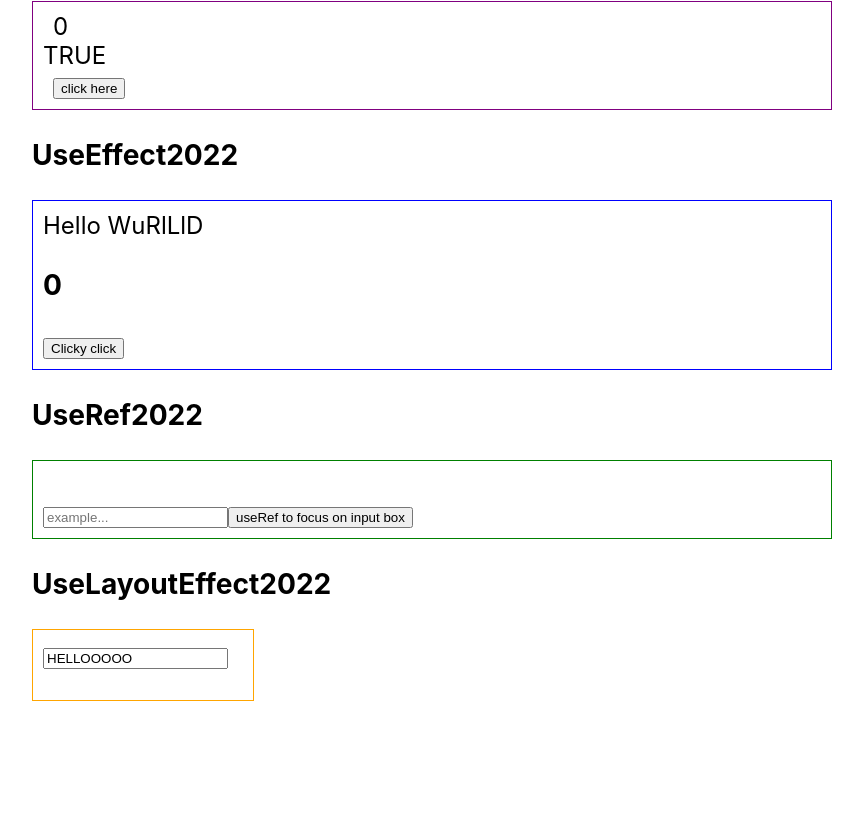
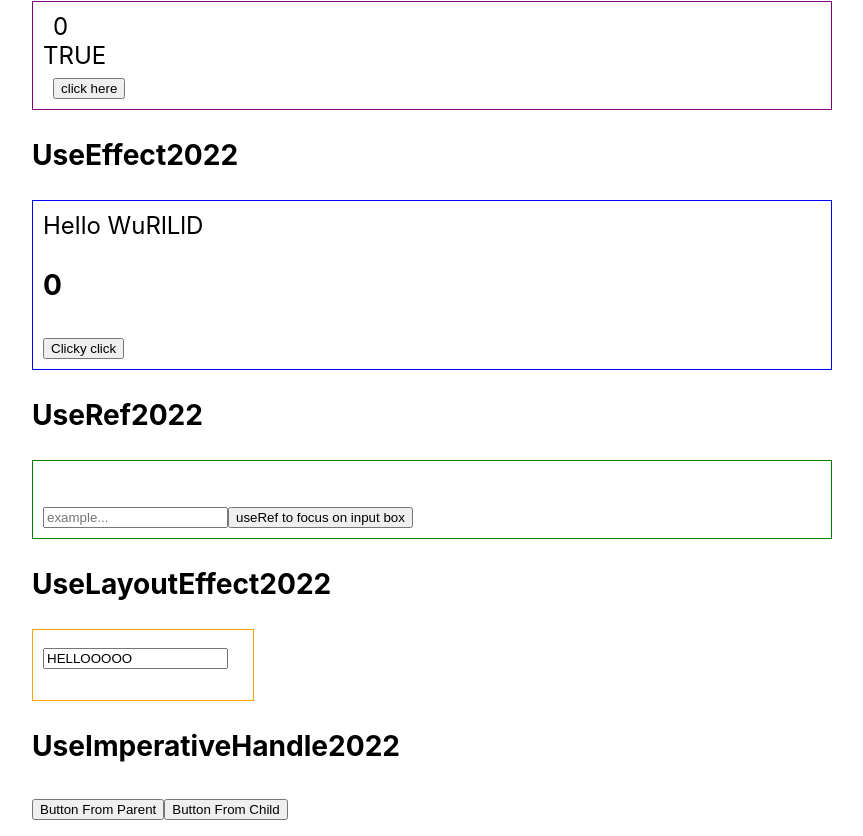
Before and after one commit to jaboulos/ts-hooks, a React (Create React App) app: page / in a window 1280 px wide. Shown: the part 411-1247 px from the top of the page, without its empty margins (208-1071 px from the left). Before the commit the page ends 1128 px from the top, so only its background shows below. Built offline with nearby package versions, Linux system fonts and the light colour scheme; no server answers.

Commit message:
add useImperativeHandle2022 hook

```diff
--- a/src/App.tsx
+++ b/src/App.tsx
@@ -7,11 +7,12 @@
 // import ExtraExamplesComponent from './components/2020-hooks-tutorials/ExtraExamplesComponent';
 
 // https://www.youtube.com/watch?v=LlvBzyy-558&ab_channel=PedroTech
-import { UseState2 } from './components/2022-hooks-tutorials/UseState2022';
+import { UseState2022 } from './components/2022-hooks-tutorials/UseState2022';
 import { UseReducer2022 } from './components/2022-hooks-tutorials/UseReducer2022';
 import { UseEffect2022 } from './components/2022-hooks-tutorials/UseEffect2022';
 import { UseRef2022 } from './components/2022-hooks-tutorials/UseRef2022';
 import { UseLayoutEffect2022 } from './components/2022-hooks-tutorials/UseLayoutEffect2022';
+import { UseImperativeHandle2022 } from './components/2022-hooks-tutorials/UseImperativeHandle2022/UseImperativeHandle2022';
 
 const App = () => {
   return (
@@ -33,7 +34,7 @@ const App = () => {
 
       <h1>2022 hook examples</h1>
       <h3>UseState2022</h3>
-      <UseState2 />
+      <UseState2022 />
 
       <h3>UseReducer2022</h3>
       <UseReducer2022 />
@@ -44,6 +45,8 @@ const App = () => {
       <UseRef2022 />
       <h3>UseLayoutEffect2022</h3>
       <UseLayoutEffect2022 />
+      <h3>UseImperativeHandle2022</h3>
+      <UseImperativeHandle2022 />
     </div>
   );
 };
--- /dev/null
+++ b/src/components/2022-hooks-tutorials/UseImperativeHandle2022/Button.tsx
@@ -0,0 +1,27 @@
+import React, { forwardRef, useImperativeHandle, useState } from 'react';
+
+export const Button = forwardRef((props, ref) => {
+  const [toggle, setToggle] = useState<any>(false);
+
+  // weird way to call this function
+  // takes 2 arguments, 1st is the ref, 2nd is a cb function
+
+  useImperativeHandle(ref, () => ({
+    // create a function that returns an object
+    // inside this object, create functions that we want to
+    // acc in our parent
+    alterToggle() {
+      setToggle(!toggle);
+    },
+  }));
+
+  const onClick = () => {
+    setToggle(!toggle);
+  };
+  return (
+    <>
+      <button onClick={onClick}>Button From Child</button>
+      {toggle && <span>Toggle</span>}
+    </>
+  );
+});
--- /dev/null
+++ b/src/components/2022-hooks-tutorials/UseImperativeHandle2022/UseImperativeHandle2022.tsx
@@ -0,0 +1,19 @@
+import React, { useRef } from 'react';
+import { Button } from './Button';
+
+export const UseImperativeHandle2022 = () => {
+  const buttonRef = useRef<any>(null);
+
+  return (
+    <div>
+      <button
+        onClick={() => {
+          buttonRef.current.alterToggle();
+        }}
+      >
+        Button From Parent
+      </button>
+      <Button ref={buttonRef} />
+    </div>
+  );
+};
--- a/src/components/2022-hooks-tutorials/UseState2022.tsx
+++ b/src/components/2022-hooks-tutorials/UseState2022.tsx
@@ -1,6 +1,6 @@
 import React, { useState } from 'react';
 
-export const UseState2 = () => {
+export const UseState2022 = () => {
   const [counter, setCounter] = useState(0);
   const [inputValue, setInputValue] = useState('name...');
 
```
